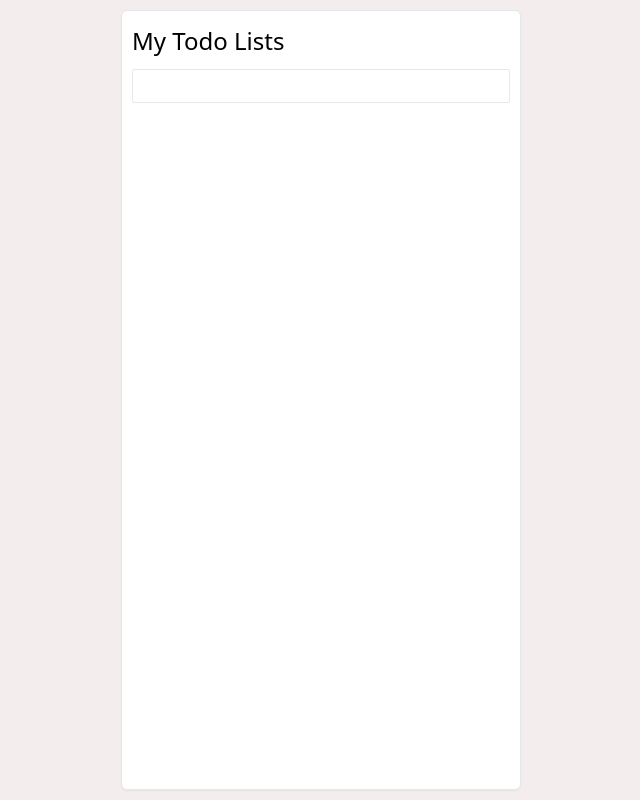
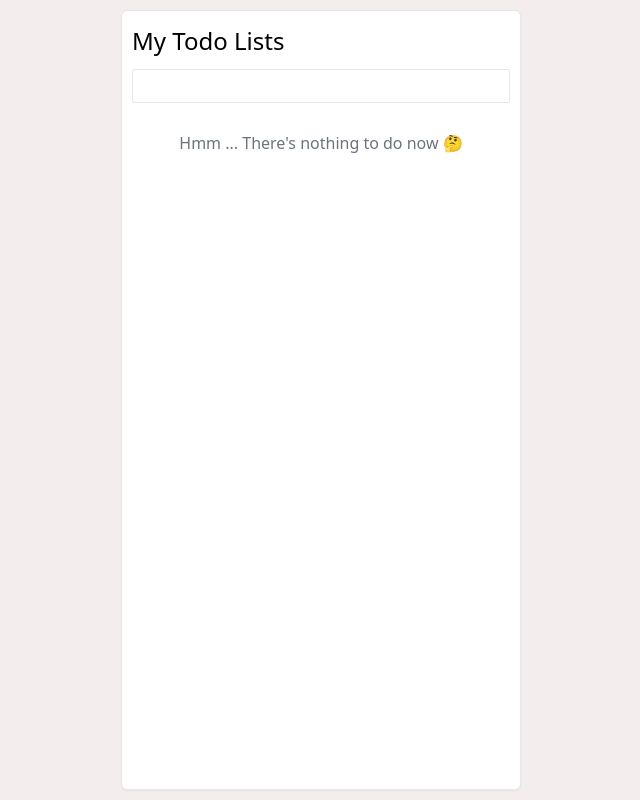
Before and after one commit to itsdonnix/simple-react-todo-app, a React (Vite) app: page / in a window 1280 px wide. Shown: the whole page, without its empty margins (319-959 px from the left). Built offline with nearby package versions, Linux system fonts and the light colour scheme.

Commit message:
Add a placeholder when todos is empty
Signed-off-by: Don Alfons Nisnoni <donnisnoni@outlook.com>

```diff
--- a/src/App.jsx
+++ b/src/App.jsx
@@ -44,6 +44,30 @@
     setTodo({ description: "", active: false });
   }
 
+  function Todos() {
+    if (todos.length) {
+      return (
+        <ul>
+          {todos.map((todo, index) => (
+            <TodoItem
+              key={index}
+              todo={todo}
+              index={index}
+              onActiveChange={setActiveUser}
+              onRemoveClicked={removeUser}
+            />
+          ))}
+        </ul>
+      );
+    } else {
+      return (
+        <div className="text-gray-500 flex flex-col text-center py-5">
+          Hmm ... There's nothing to do now 🤔
+        </div>
+      );
+    }
+  }
+
   return (
     <div id="app" className="min-h-full flex-1 border rounded-md shadow-sm">
       <div className="py-1">
@@ -63,17 +87,7 @@
             onChange={(event) => setTodo({ description: event.target.value, active: false })}
           />
         </form>
-        <ul>
-          {todos.map((todo, index) => (
-            <TodoItem
-              key={index}
-              todo={todo}
-              index={index}
-              onActiveChange={setActiveUser}
-              onRemoveClicked={removeUser}
-            />
-          ))}
-        </ul>
+        <Todos></Todos>
       </div>
     </div>
   );
```
